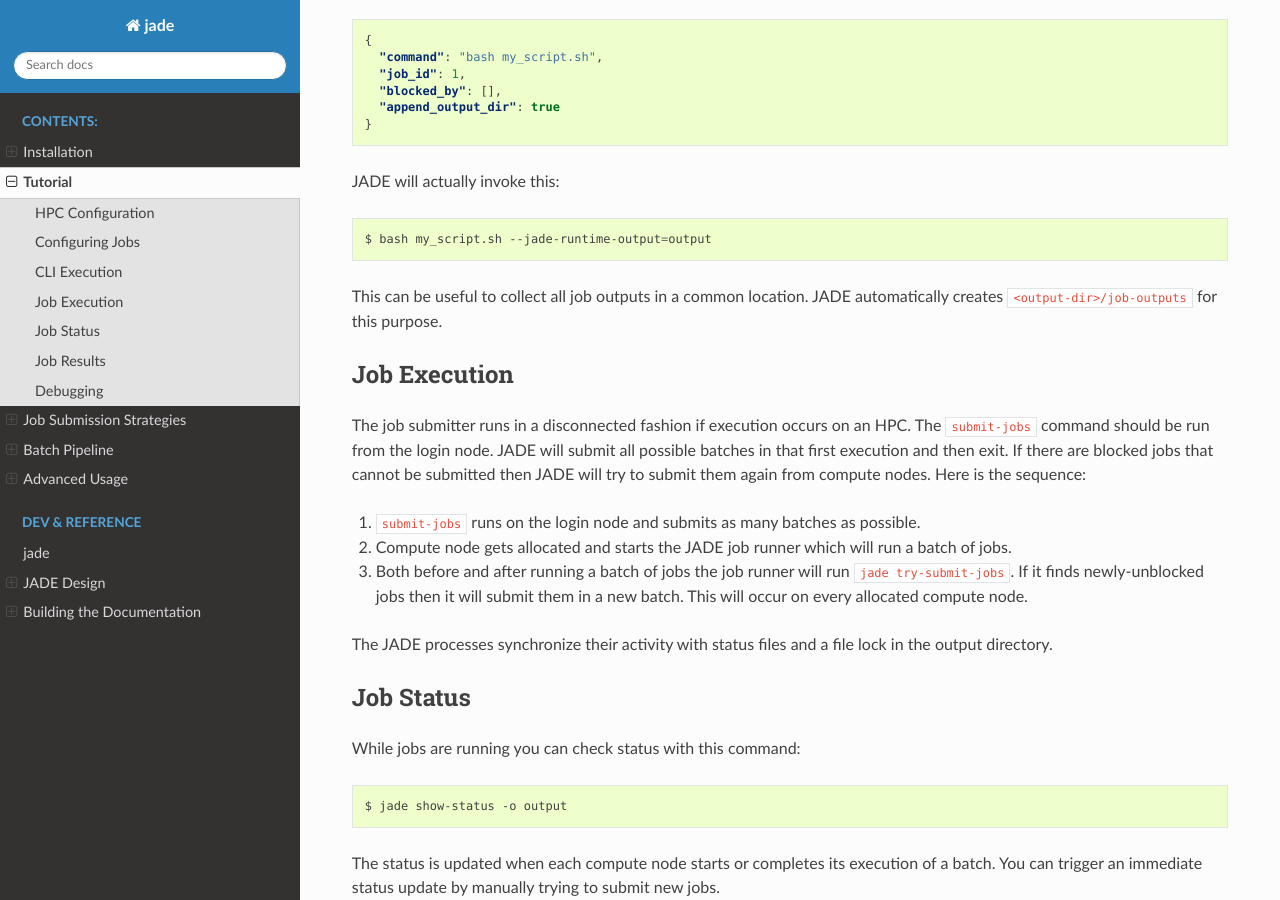
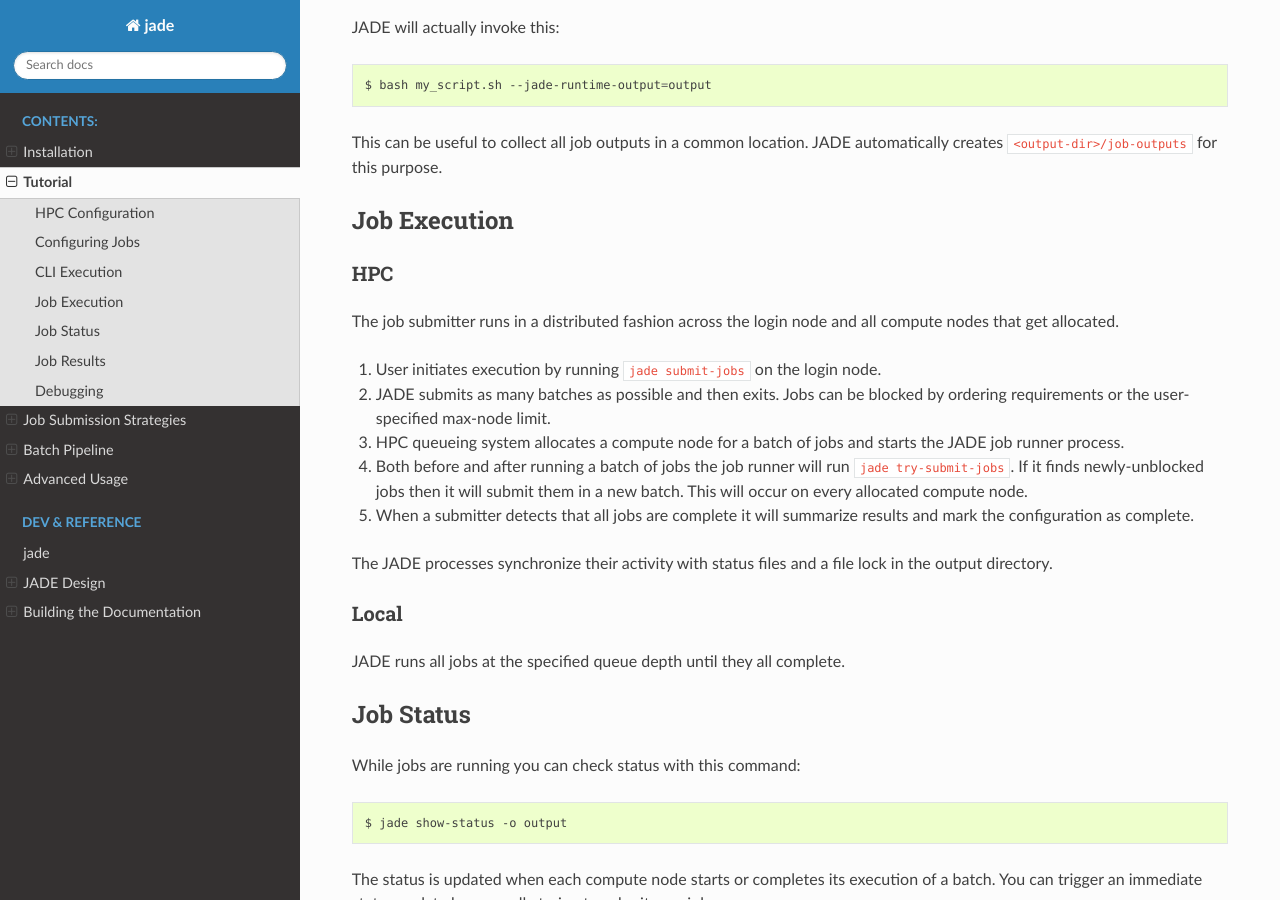
Before and after one commit to NREL/jade, a Sphinx documentation site: the page built from docs/source/tutorial.rst, in a window 1280 px wide and 900 px high, scrolled down 3331 px. Built offline with Sphinx 7.4.7 and the Read the Docs theme 2.0.0, drawn with Linux system fonts in a browser that asks for light colours; pages that are not in the unit, such as notebooks, are missing from menus; some of the changed text lies outside the part shown.

```diff
--- a/docs/source/tutorial.rst
+++ b/docs/source/tutorial.rst
@@ -14,7 +14,7 @@ HPC Parameters
 You must define your HPC configuration in settings file. Run this command
 customized to your parameters.
 
-.. code-block::bash
+.. code-block:: bash
 
     $ jade config hpc -a my-project -p short -t slurm -w "4:00:00" -c hpc.toml
     Created HPC config file hpc_config.toml
@@ -84,21 +84,6 @@ Each job defines a ``blocked_by`` field. If you want to guarantee that job ID
       "job_id": 4,
       "blocked_by": [2, 3]
     }
-
-Custom Extension (Optional)
----------------------------
-
-If you are creating a customized JADE extension, it is recommended to provide
-an ``auto-confg`` method that will automatically create a configuration with
-all possible jobs.  If that is in place then this command will create the
-configuration.
-
-.. code-block:: bash
-
-    $ jade auto-config <extension-name> <input_path> -c config.json
-
-For more details about how to create a custom extension, please refer to
-:ref:`advanced_guide_label`.
 
 
 CLI Execution
@@ -190,22 +175,29 @@ automatically creates ``<output-dir>/job-outputs`` for this purpose.
 
 Job Execution
 =============
-The job submitter runs in a disconnected fashion if execution occurs on an HPC.
-The ``submit-jobs`` command should be run from the login node. JADE will submit
-all possible batches in that first execution and then exit. If there are
-blocked jobs that cannot be submitted then JADE will try to submit them again
-from compute nodes. Here is the sequence:
 
-1. ``submit-jobs`` runs on the login node and submits as many batches as
-   possible.
-2. Compute node gets allocated and starts the JADE job runner which will run a
-   batch of jobs.
-3. Both before and after running a batch of jobs the job runner will run
+HPC
+---
+The job submitter runs in a distributed fashion across the login node and all
+compute nodes that get allocated.
+
+1. User initiates execution by running ``jade submit-jobs`` on the login node.
+2. JADE submits as many batches as possible and then exits. Jobs can be blocked
+   by ordering requirements or the user-specified max-node limit.
+3. HPC queueing system allocates a compute node for a batch of jobs and starts
+   the JADE job runner process.
+4. Both before and after running a batch of jobs the job runner will run
    ``jade try-submit-jobs``. If it finds newly-unblocked jobs then it will
    submit them in a new batch. This will occur on every allocated compute node.
+5. When a submitter detects that all jobs are complete it will summarize
+   results and mark the configuration as complete.
 
 The JADE processes synchronize their activity with status files and a file lock
 in the output directory.
+
+Local
+-----
+JADE runs all jobs at the specified queue depth until they all complete.
 
 Job Status
 ===========
```
Also changed, not shown: 7 other files.
